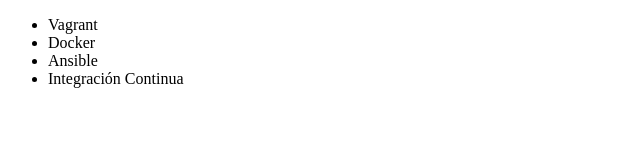
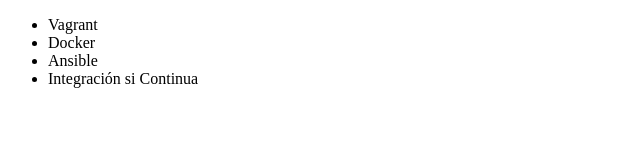
Before and after one commit to TRECETAPIA/alura-git, a plain HTML site: page index.html in a window 1280 px wide. Shown: the full height of the page, 0-640 px from the left. Drawn offline with Linux system fonts and the light colour scheme.

Commit message:
agregado si en el ultimo curso

```diff
--- a/index.html
+++ b/index.html
@@ -9,7 +9,7 @@
             <li>Vagrant</li>
             <li>Docker</li>
             <li>Ansible</li>
-            <li>Integración Continua</li>
+            <li>Integración si Continua</li>
         </ul>
     </body>
 </html>
```
